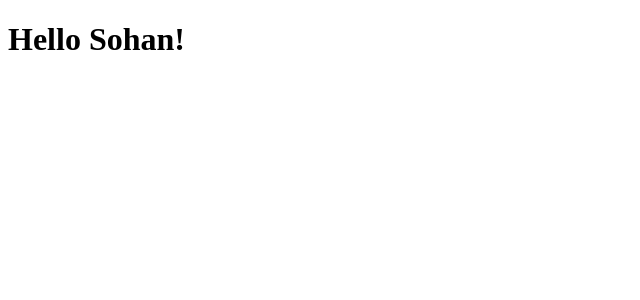
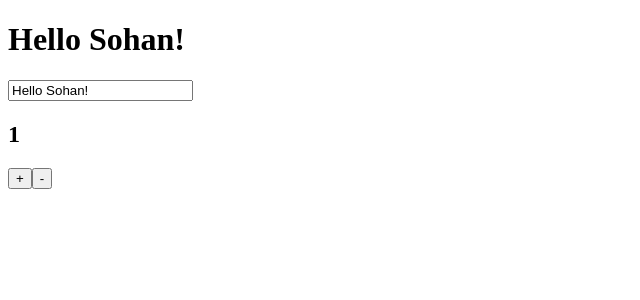
Before and after one commit to SohanFullDev/Vue-JS-3-Composition-API-Fundamental, a Vue app: page / in a window 1280 px wide. Shown: the top 300 px of the page, without its empty margins (0-640 px from the left). Built offline with nearby package versions, Linux system fonts and the light colour scheme.

Commit message:
02_creating reactive reference with the ref function*42

```diff
--- a/src/App.vue
+++ b/src/App.vue
@@ -1,11 +1,21 @@
 <script>
+import { ref } from 'vue'
 
   export default {
      setup(){
-      const message = "Hello Sohan!"
+      const message = ref("Hello Sohan!")
+
+      const quantity = ref(1)
+
+      const increment = () => quantity.value++
+      const decrement = () => quantity.value--
 
       return {
-        message
+        message,
+        quantity,
+        increment,
+        decrement
+
       }
 
      }
@@ -15,6 +25,10 @@
 
 <template>
    <h1>{{message}}</h1>
+   <input type="text" v-model="message">
+   <h2>{{ quantity }}</h2>
+   <button @click="increment">+</button>
+   <button @click="decrement">-</button>
 
 </template>
 
```
